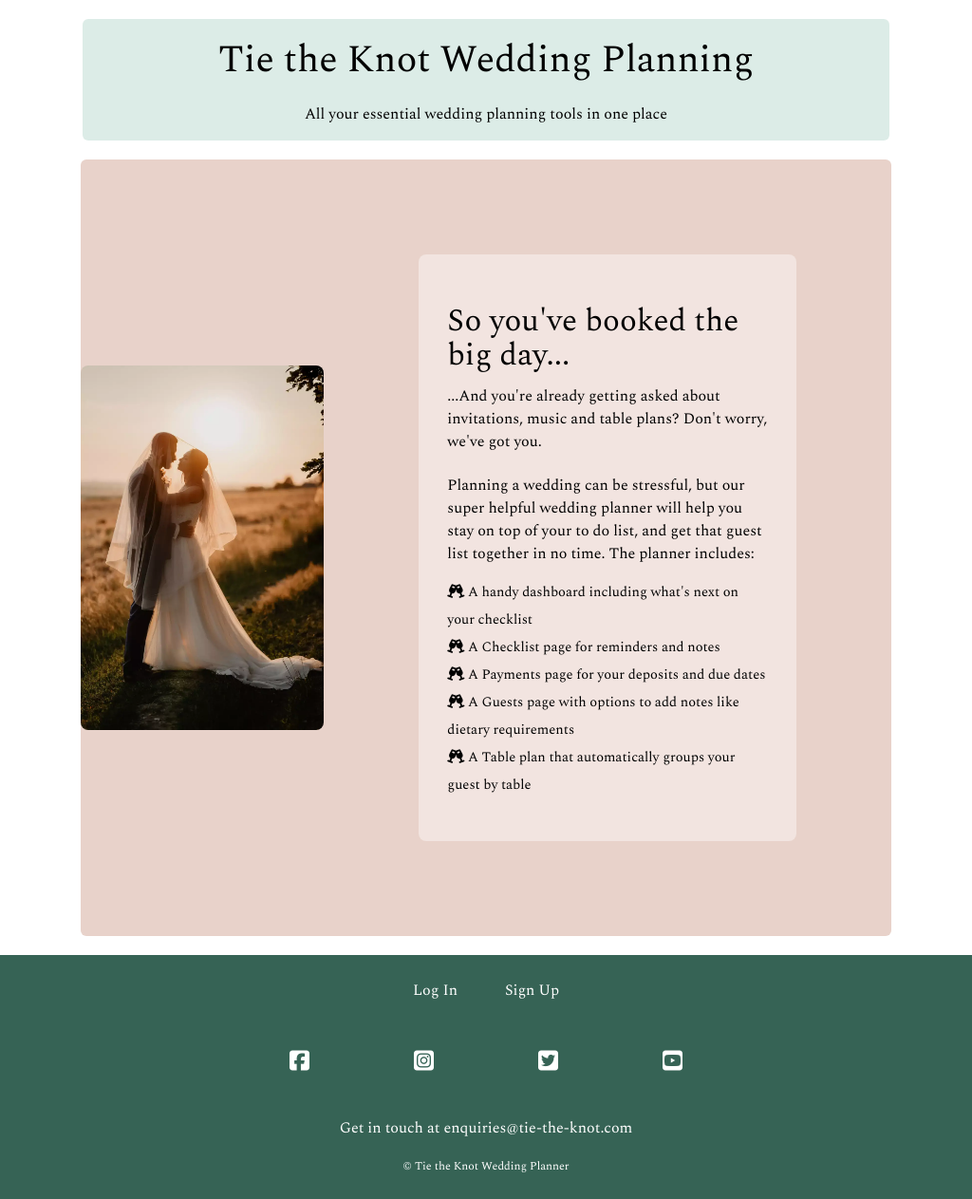
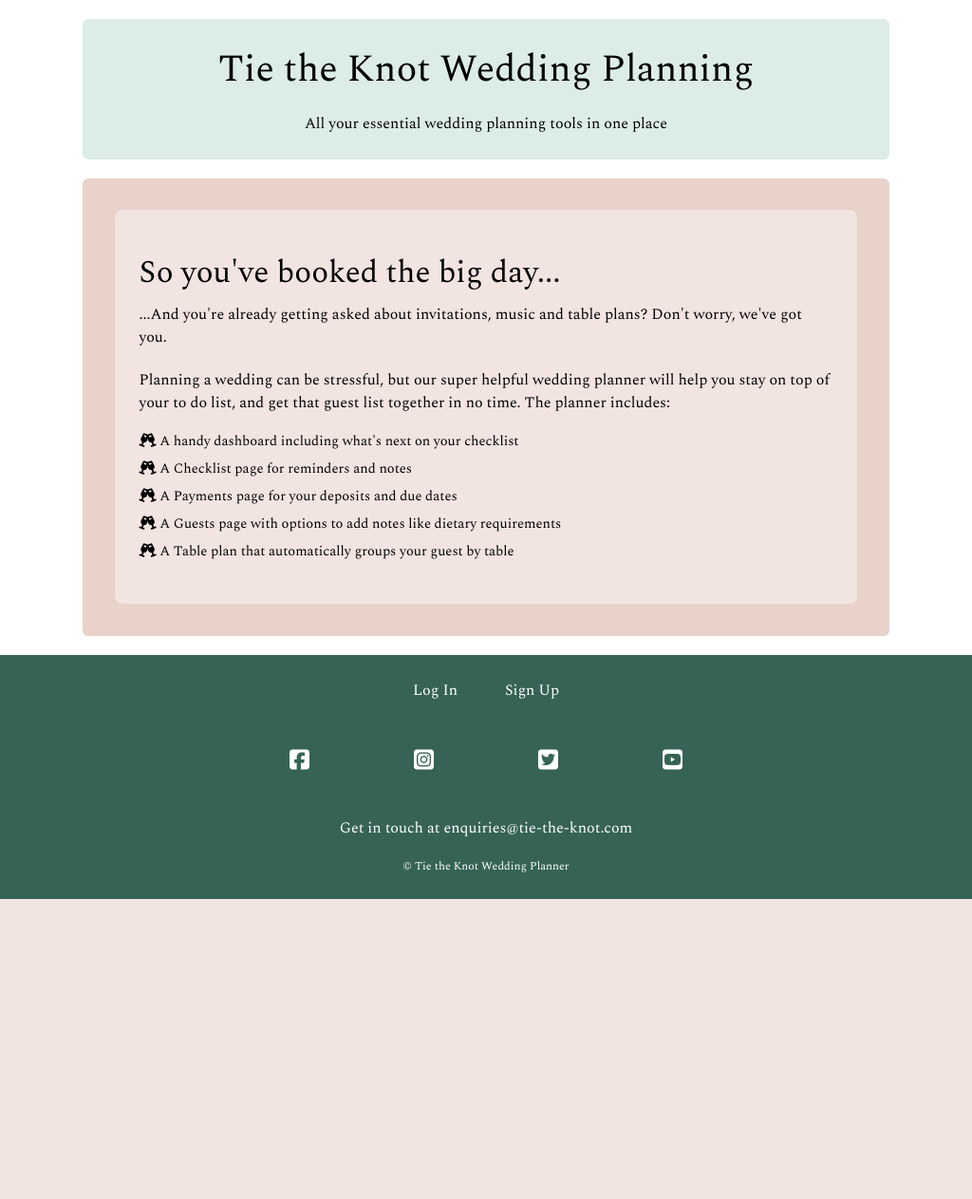
Before and after one commit to lilli-mcnally/tie-the-knot, a Flask app: page / in a window 1024 px wide. Shown: the part 110-1373 px from the top of the page at 95% size. After the commit the page ends 1057 px from the top, so only its background shows below. Run offline with Flask 2, Linux system fonts and the light colour scheme; some libraries are stand-ins or nearby versions.

Commit message:
Add Responsive design to Home page

```diff
--- a/tietheknot/static/css/style.css
+++ b/tietheknot/static/css/style.css
@@ -764,7 +764,7 @@ input#input-disabled {
 }
 
 .home-image {
-    width: 30%;
+    height: 650px;
     border-radius: 8px;
 }
 
@@ -773,7 +773,7 @@ input#input-disabled {
     border-radius: 8px;
     margin: 100px;
     width: 70%;
-    padding: 30px;
+    padding: 3%;
 }
 
 .home-text p {
@@ -959,7 +959,8 @@ input#input-disabled {
     #nav-main,
     #dash-container,
     #back-div,
-    #back-div-checklist {
+    #back-div-checklist,
+    #home-wrapper {
         width: 83%;
     }
 
@@ -1099,3 +1100,24 @@ input#input-disabled {
         padding: 10px 10px;
     }
 }
+
+/* Home Page */
+
+
+@media (max-width: 2500px) {
+    .home-text {
+        margin: 2% 4%;
+    }
+
+}
+
+@media (max-width: 1100px) {
+    .home-image {
+        display: none;
+    }
+
+    .home-text {
+        width: 96%;
+        margin: 4%;
+    }
+}
--- a/tietheknot/templates/home.html
+++ b/tietheknot/templates/home.html
@@ -2,15 +2,15 @@
 {% block content %}
 
 <div class="row dash-heading">
-    <div class="col s10" id="dash-container">
-        <div class="col s12 green-row">
+    <div class="col s11 xl8" id="dash-container">
+        <div class="col s12 green-row" id="dash-title">
             <h1>Tie the Knot Wedding Planning</h1>
             <p>All your essential wedding planning tools in one place</p>
         </div>
     </div>
 </div>
 <div class="row dash-heading">
-    <div class="col s10" id="home-wrapper">
+    <div class="col s11 xl8" id="home-wrapper">
         <div class="home-container">
             <img class="home-image" src="{{ url_for('static', filename='images/bride-and-groom.webp') }}"
                 alt="Example of the Checklist Page">
```
